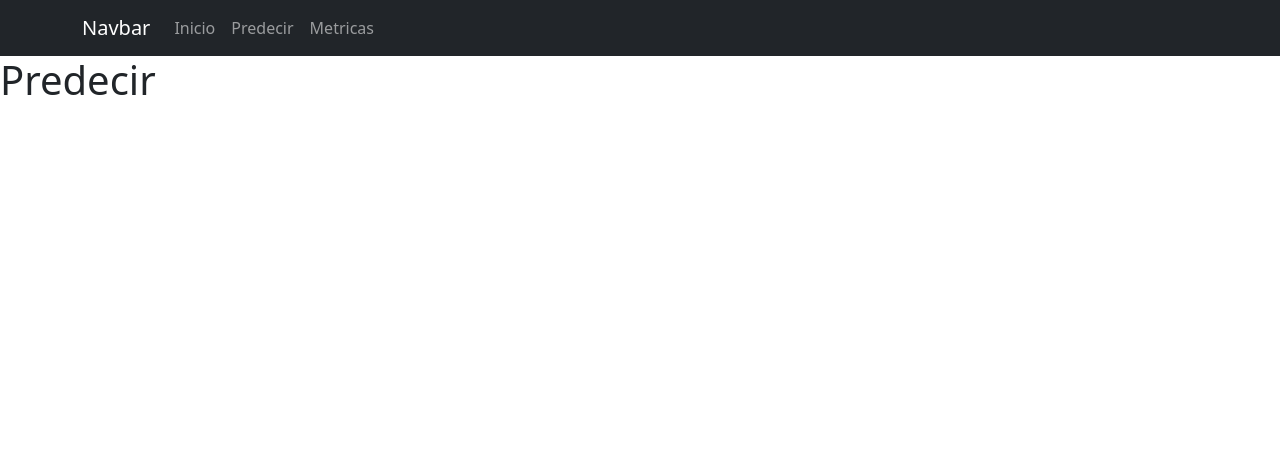
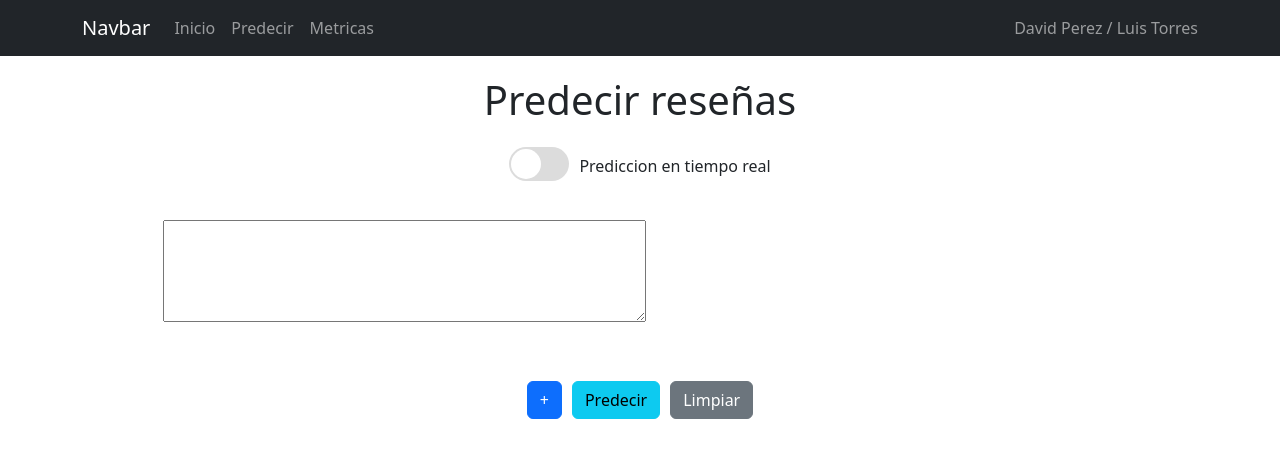
Before and after one commit to MichiMoments/BI_proy1_etapa1, a React (Create React App) app in the folder front/: page /predecir in a window 1280 px wide. Shown: the top 458 px of the page. Built offline with nearby package versions, Linux system fonts and the light colour scheme.

Commit message:
ganamos y somos mejores que todos

```diff
--- a/front/src/components/Header.js
+++ b/front/src/components/Header.js
@@ -11,6 +11,12 @@ const Header = () => {
           <Nav.Link href="/predecir">Predecir</Nav.Link>
           <Nav.Link href="/metricas">Metricas</Nav.Link>
         </Nav>
+        <Navbar.Toggle />
+        <Navbar.Collapse className="justify-content-end">
+          <Navbar.Text>
+            David Perez / Luis Torres
+          </Navbar.Text>
+        </Navbar.Collapse>
       </Container>
     </Navbar>
   )
--- a/front/src/components/Inicio.js
+++ b/front/src/components/Inicio.js
@@ -1,4 +1,5 @@
 import React from 'react'
+import Container from 'react-bootstrap/Container'
 
 const Inicio = () => {
     return (
@@ -7,18 +8,20 @@ const Inicio = () => {
             flexDirection: 'column',
             justifyContent: 'center',
             alignItems: 'center',
-            height: '100vh',
+            height: '80vh',
             textAlign: 'center'
         }}>
-            <h1 style={{ paddingBottom: "30px" }}>Bienvenido</h1>
+            <h1 style={{ paddingBottom: "30px",paddingTop: "30px" }}>Bienvenido</h1>
 
-            <h2>
-            mucho texto
-            </h2>
-
-            <h2>
-            mas texto
-            </h2>
+            <Container>
+                <h4>
+                En esta página, podrás escribir una reseña sobre un hotel y obtener una calificación promedio basada en tu opinión. Además, podrás ver un análisis de las palabras más importantes para cada calificación, utilizando un conjunto de datos de reseñas anteriores.
+                </h4>
+                <h4>
+                Además, gracias a nuestro análisis de palabras clave, podrás descubrir qué aspectos son más valorados o criticados por los huéspedes en cada rango de calificación. Esta información es invaluable para que los hoteles puedan identificar áreas de mejora y enfocarse en los factores que realmente importan a sus clientes.
+                </h4>
+            </Container>
+            <img style={{height: "200px", paddingTop: "20px"}}  src = "https://t4.ftcdn.net/jpg/01/15/20/75/360_F_115207580_US2etunH78I7iMYHOoNVvxQTCIdoPdRj.jpg" alt="thumbs up" />
         </div>
     )
 }
--- a/front/src/components/Predecir.js
+++ b/front/src/components/Predecir.js
@@ -1,11 +1,167 @@
-import React from 'react'
+import React, { useState } from 'react';
+import { Bar } from 'react-chartjs-2';
+import Button from 'react-bootstrap/Button';
 
 const Predecir = () => {
+    const [inputs, setInputs] = useState([{ text: '', result: null, prob: null }]);
+
+    const [tiempoReal, setTiempoReal] = useState(false);
+
+    const handleAddInput = () => {
+        setInputs([...inputs, { text: '', result: null, prob: null }]);
+    };
+
+    const handleRemoveInput = (index) => {
+        if (inputs.length === 1) {
+            return;
+        }
+        setInputs(inputs.filter((_, i) => i !== index));
+    };
+
+    const handleInputChange = (index, event) => {
+        const newInputs = [...inputs];
+        newInputs[index].text = event.target.value;
+        setInputs(newInputs);
+        if (tiempoReal) {
+            handlePredictRealTime(index);
+        }
+    };
+
+    const handlePredictRealTime = async (index) => {
+        const response = await fetch('http://127.0.0.1:8000/predict', {
+            method: 'POST',
+            headers: {
+                'Content-Type': 'application/json'
+            },
+            body: JSON.stringify({ review: inputs[index].text })
+        });
+        const data = await response.json();
+        const newInputs = [...inputs];
+        newInputs[index].result = data.result;
+        newInputs[index].prob = data.prob;
+        setInputs(newInputs);
+    };
+
+    const handlePredict = async () => {
+        for (let index = 0; index < inputs.length; index++) {
+            const response = await fetch('http://127.0.0.1:8000/predict', {
+                method: 'POST',
+                headers: {
+                    'Content-Type': 'application/json'
+                },
+                body: JSON.stringify({ review: inputs[index].text })
+            });
+            const data = await response.json();
+            const newInputs = [...inputs];
+            newInputs[index].result = data.result;
+            newInputs[index].prob = data.prob;
+            setInputs(newInputs);
+        }
+    };
+
+    const handleClear = () => {
+        for (let index = 0; index < inputs.length; index++) {
+            clearInput(index);
+        }
+    }
+
+    const clearInput = (index) => {
+        const newInputs = [...inputs];
+        newInputs[index].result = null;
+        newInputs[index].prob = null;
+        newInputs[index].text = '';
+        setInputs(newInputs);
+    };
+
+    const generateStars = (result) => {
+        return '★'.repeat(result) + '☆'.repeat(5 - result);
+    };
+
     return (
-        <>
-            <h1>Predecir</h1>
-        </>
-    )
-}
+        <div style={{ padding: '20px', display: 'flex', flexDirection: 'column', alignItems: 'center' }}>
+            <h1 style={{ textAlign: 'center', paddingBottom: "15px" }}>Predecir reseñas</h1>
+            <div style={{ display: 'flex', alignItems: 'center', justifyContent: 'flex-start' }}>
+                <button
+                    onClick={() => setTiempoReal(!tiempoReal)}
+                    style={{
+                    display: 'inline-block',
+                    height: '34px',
+                    width: '60px',
+                    borderRadius: '34px',
+                    backgroundColor: tiempoReal ? 'rgba(75,192,192,1)' : 'Gainsboro',
+                    position: 'relative',
+                    transition: 'background-color 0.2s',
+                    marginBottom: '20px',
+                    border: 'none',
+                    boxShadow: 'none'
+                    }}
+                >
+                    <div
+                    style={{
+                        height: '30px',
+                        width: '30px',
+                        borderRadius: '50%',
+                        backgroundColor: 'white',
+                        position: 'absolute',
+                        top: '2px',
+                        left: tiempoReal ? '28px' : '2px',
+                        transition: 'left 0.2s'
+                    }}
+                    />
+                </button>
+                <p style={{ marginLeft: '10px' }}>Prediccion en tiempo real</p>
+            </div>
+            {inputs.map((input, index) => (
+                <div key={index} style={{ marginBottom: '20px', display: 'flex', flexDirection: 'row', alignItems: 'center', justifyContent: 'space-between' }}>
+                    <textarea rows="4" cols="50" value={input.text} onChange={(event) => handleInputChange(index, event)} style={{ marginBottom: '10px', marginRight: '20px', minHeight: '4em'}} />
+                    {inputs.length !== 1 ? (
+                        <Button variant="outline-primary" onClick={() => handleRemoveInput(index)} style={{ marginRight: '20px' }}>-</Button>
+                    ) : (
+                        <Button variant="outline-primary" style={{ marginRight: '20px', visibility: 'hidden' }}>-</Button>
+                    )}
+                    <div style={{ width: '400px', height: '150px', display: 'flex', flexDirection: 'row', justifyContent: 'center', alignItems: 'center' }}>
+                        <div style={{ width: '100px', textAlign: 'center', marginRight: '20px' }}>
+                            {input.result && <p style={{ marginBottom: '10px' }}>{input.result}</p>}
+                            {input.result && generateStars(input.result)}
+                        </div>
+                        {input.prob ? (
+                            <Bar
+                                data={{
+                                    labels: ['1', '2', '3', '4', '5'],
+                                    datasets: [
+                                        {
+                                            data: input.prob,
+                                            backgroundColor: 'rgba(75,192,192,0.4)',
+                                            borderColor: 'rgba(75,192,192,1)',
+                                            borderWidth: 1,
+                                        },
+                                    ],
+                                }}
+                                options={{
+                                    indexAxis: 'y',
+                                    scales: {
+                                        x: {
+                                            beginAtZero: true,
+                                            max: 1,
+                                        },
+                                    },
+                                }}
+                            />
+                        ) : <div style={{ width: '300px', height: '150px' }}></div>}
+                    </div>
+                </div>
+            ))}
+            <div style={{ display: 'flex', justifyContent: 'center', marginTop: '10px' }}>
+                <Button variant="primary" onClick={handleAddInput} style={{ marginRight: '10px' }}>+</Button>
+                <Button variant="info" onClick={() => handlePredict()} style={{ marginRight: '10px' }}>
+                    Predecir
+                </Button>
+                <Button variant="secondary" onClick={() => handleClear()}>
+                    Limpiar
+                </Button>
+            </div>
+        </div>
+    );
+};
 
-export default Predecir
+export default Predecir;
```
Also changed, not shown: 1 other file (tests, documents, lock files or other folders). Lines whose indentation alone changed are shown as unchanged.
